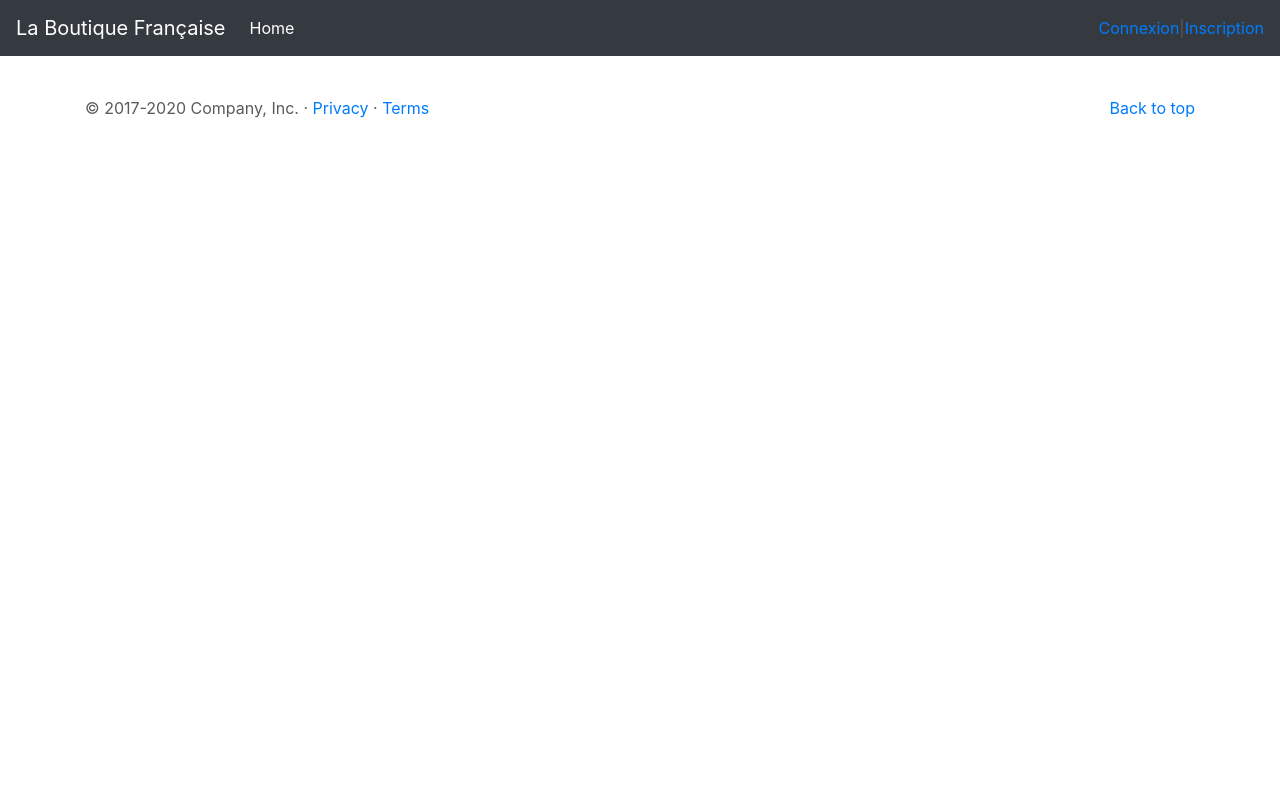
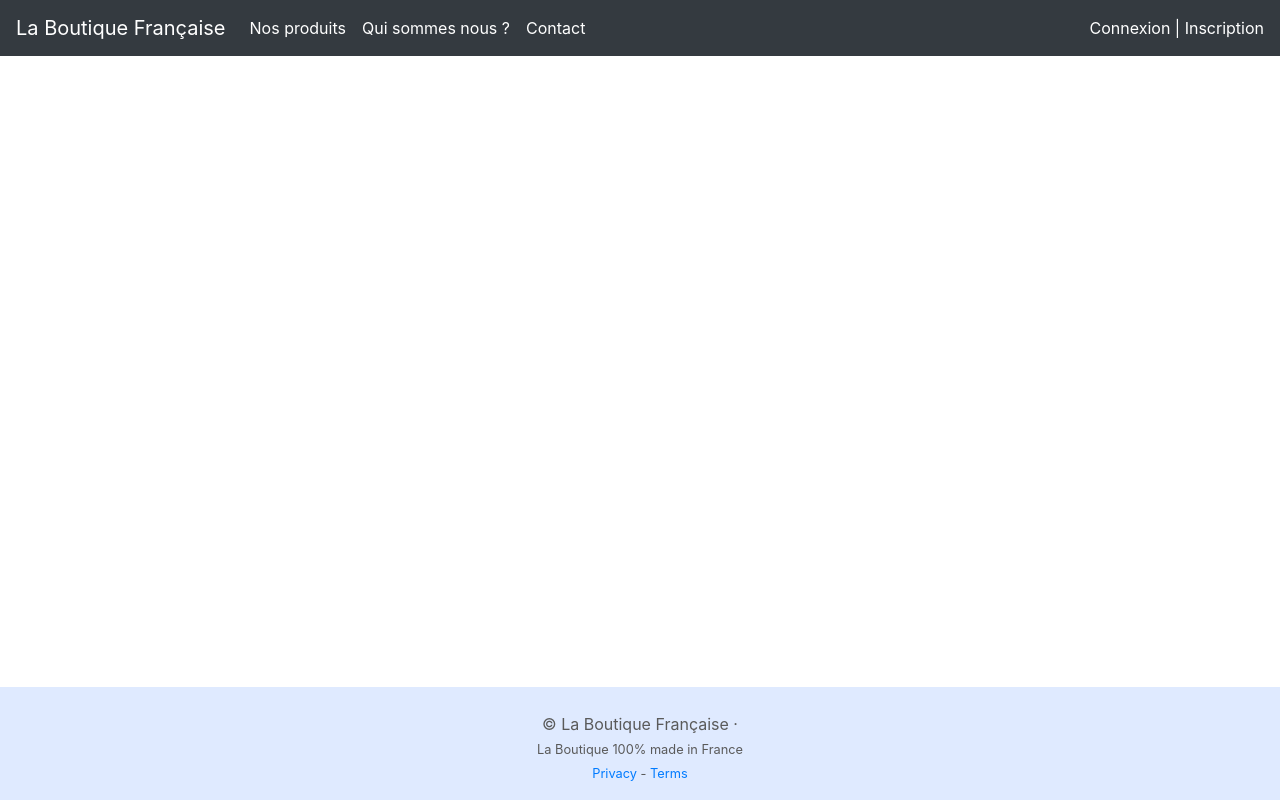
Before and after one commit to Saintchicky/laboutiquefrancaise, a Symfony app: template templates/base.html.twig in a window 1280 px wide. Run offline with Twig, Linux system fonts and the light colour scheme; the template is opened without the code that fills it, so the values that code supplies are empty; some libraries are stand-ins or nearby versions.

Commit message:
[IMP] css

```diff
--- a/templates/base.html.twig
+++ b/templates/base.html.twig
@@ -10,6 +10,7 @@
 
     <!-- Bootstrap core CSS -->
     <link href="{{ asset('assets/css/bootstrap.min.css') }}" rel="stylesheet">
+    <link href="{{ asset('assets/css/laboutiquefrancaise.css') }}" rel="stylesheet">
 
     <style>
         .bd-placeholder-img {
@@ -33,21 +34,29 @@
 <body>
 <header>
     <nav class="navbar navbar-expand-md navbar-dark fixed-top bg-dark">
-        <a class="navbar-brand" href="#">La Boutique Française</a>
+        <a class="navbar-brand" href="{{ path('home') }}">La Boutique Française</a>
         <button class="navbar-toggler" type="button" data-toggle="collapse" data-target="#navbarCollapse" aria-controls="navbarCollapse" aria-expanded="false" aria-label="Toggle navigation">
             <span class="navbar-toggler-icon"></span>
         </button>
         <div class="collapse navbar-collapse" id="navbarCollapse">
             <ul class="navbar-nav mr-auto">
                 <li class="nav-item active">
-                    <a class="nav-link" href="#">Home <span class="sr-only">(current)</span></a>
+                    <a class="nav-link" href="#">Nos produits</a>
+                </li>
+                <li class="nav-item active">
+                    <a class="nav-link" href="#">Qui sommes nous ?</a>
+                </li>
+                <li class="nav-item active">
+                    <a class="nav-link" href="#">Contact</a>
                 </li>
             </ul>
-            {% if app.user %}
-                <a href="{{ path('account') }}">Mon compe</a> | <a href="{{ path('app_logout') }}">Déconnexion</a>
-            {% else %}
-                <a href="{{ path('app_login') }}">Connexion</a> | <a href="{{ path('register') }}">Inscription</a>
-            {% endif %}
+            <div class="navbar-item-custom">
+                {% if app.user %}
+                    <a href="{{ path('account') }}">Mon compte <small>({{ app.user.firstname }})</small></a> | <a href="{{ path('app_logout') }}">Déconnexion</a>
+                {% else %}
+                    <a href="{{ path('app_login') }}">Connexion</a> | <a href="{{ path('register') }}">Inscription</a>
+                {% endif %}
+            </div>
         </div>
     </nav>
 </header>
@@ -114,9 +123,14 @@
     </div><!-- /.container -->
 
     <!-- FOOTER -->
-    <footer class="container">
-        <p class="float-right"><a href="#">Back to top</a></p>
-        <p>&copy; 2017-2020 Company, Inc. &middot; <a href="#">Privacy</a> &middot; <a href="#">Terms</a></p>
+    <footer class="footer-custom">
+        <p>
+            &copy; La Boutique Française &middot;<br>
+            <small>
+                La Boutique 100% made in France<br>
+                <a href="#">Privacy</a> - <a href="#">Terms</a>
+            </small>
+        </p>
     </footer>
 </main>
 <script src="https://code.jquery.com/jquery-3.5.1.slim.min.js"></script>
```
Also changed, not shown: public/assets/css/laboutiquefrancaise.css (added).
